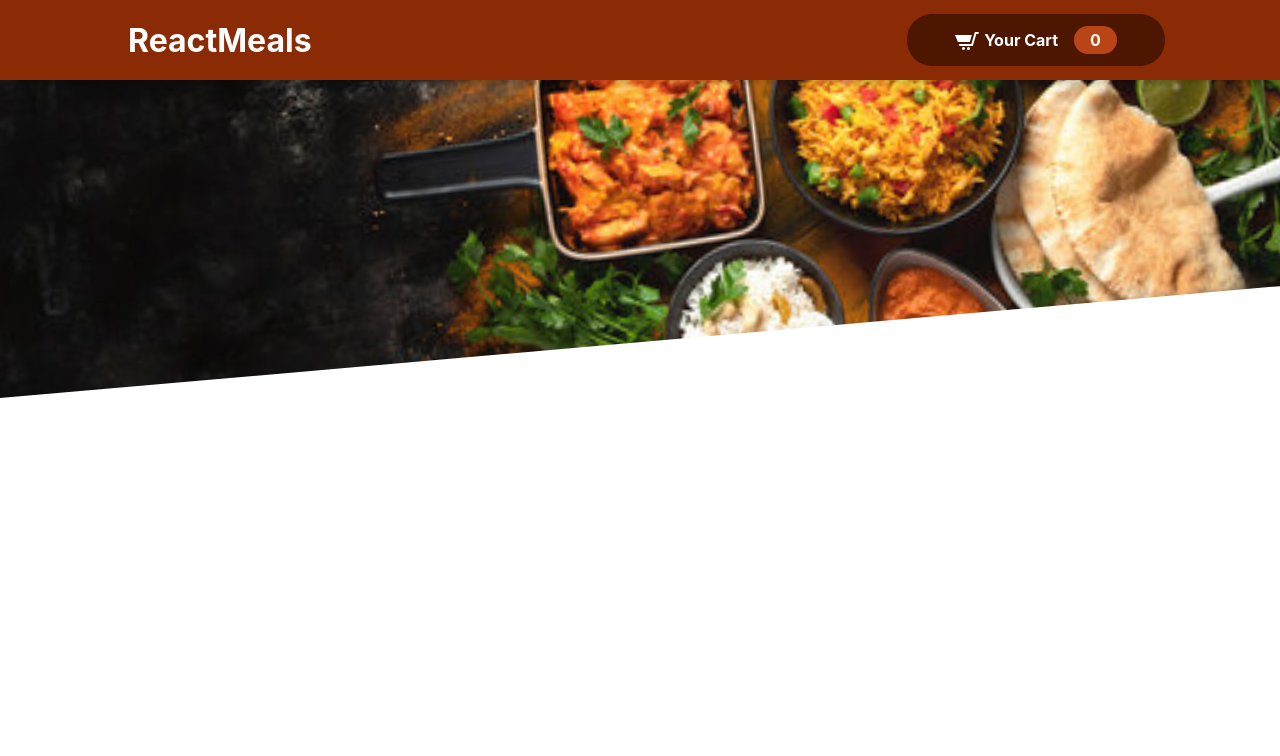
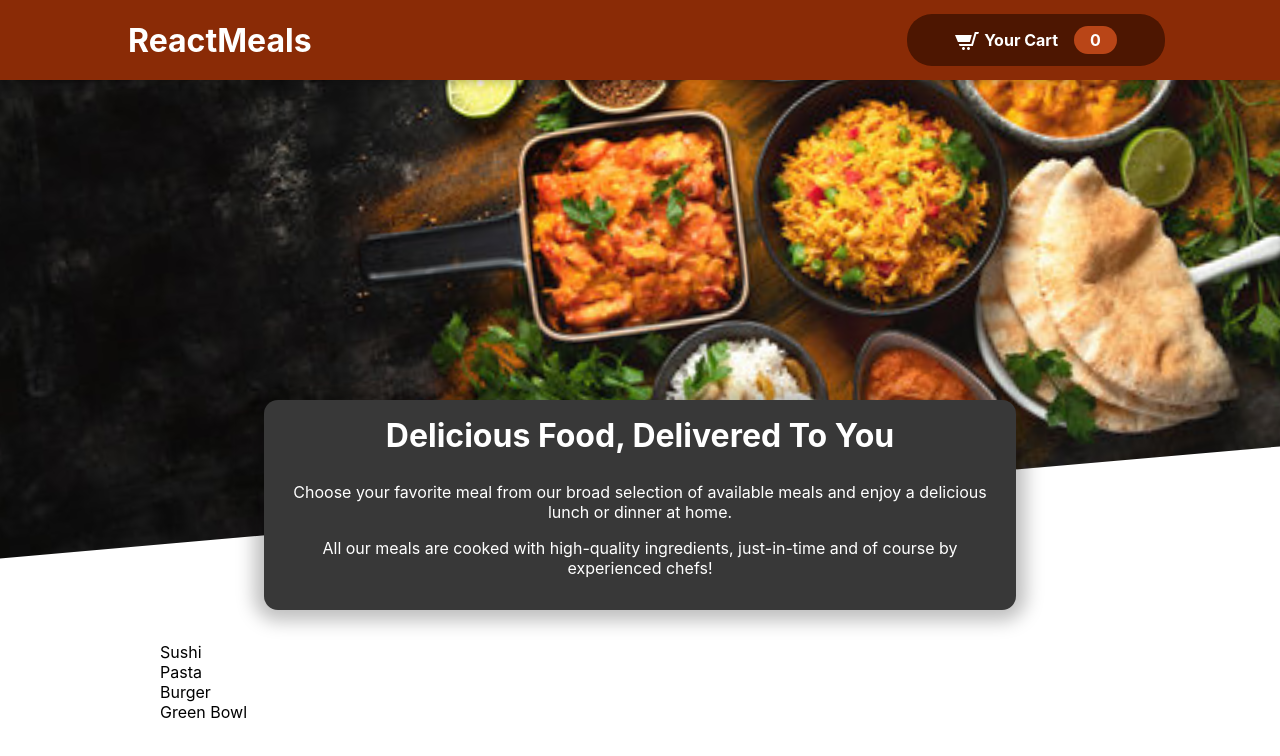
Before and after one commit to rbhriegu459/react-restaurant-app, a React (Create React App) app: page / in a window 1280 px wide. Shown: the top 756 px of the page. Built offline with nearby package versions, Linux system fonts and the light colour scheme.

Commit message:
mealsSummary

```diff
--- a/src/App.js
+++ b/src/App.js
@@ -1,11 +1,15 @@
 import { Fragment } from 'react';
 import './App.css';
 import Header from './components/Layout/Header';
+import Meals from './components/Meals/Meals';
 
 function App() {
   return (
     <Fragment>
       <Header />
+      <main>
+        <Meals />
+      </main>
     </Fragment>
   );
 }
--- a/src/components/Layout/Header.module.css
+++ b/src/components/Layout/Header.module.css
@@ -16,7 +16,7 @@
 
 .main-image{
     width: 100%;
-    height: 25rem;
+    height: 35rem;
     z-index: 0;
     overflow: hidden;
 }
@@ -25,7 +25,7 @@
     width: 110%;
     height: 100%;
     object-fit: cover;
-    transform: rotateZ(-5deg) translateY(-4rem) translateX(-1rem);
+    transform: rotateZ(-5deg) translateY(-4rem) translateX(-2rem);
 }
 
 button{
--- /dev/null
+++ b/src/components/Meals/AvailableMeals.js
@@ -0,0 +1,39 @@
+import classes from './AvailableMeals.module.css';
+
+const DUMMY_MEALS = [
+    {
+        id : 'm1',
+        name : 'Sushi',
+        description : 'Finest fresh vegetables',
+        price : 22.99,
+    },
+    {
+        id : 'm2',
+        name : 'Pasta',
+        description : 'White Sauce Pasta',
+        price : 16.5,
+    },
+    {
+        id : 'm3',
+        name : 'Burger',
+        description : 'American, Aloo tikki',
+        price : 12.99,
+    },
+    {
+        id : 'm4',
+        name : 'Green Bowl',
+        description : 'Healthy and green',
+        price : 21.99,
+    }
+
+]
+const AvailableMeals = () => {
+    const mealsList = DUMMY_MEALS.map(meal => {
+        return <li>{meal.name}</li>;
+    });
+    return <section className={classes.meals}>
+        <ul>{mealsList}</ul>
+    </section>
+};
+
+export default AvailableMeals;
--- /dev/null
+++ b/src/components/Meals/AvailableMeals.module.css
@@ -0,0 +1,24 @@
+.meals {
+    max-width: 60rem;
+    width: 90%;
+    margin: 2rem auto;
+    animation: meals-appear 1s ease-out forwards;
+  }
+
+  .meals ul {
+    list-style: none;
+    margin: 0;
+    padding: 0;
+  }
+
+  @keyframes meals-appear {
+    from {
+      opacity: 0;
+      transform: translateY(3rem);
+    }
+
+    to {
+      opacity: 1;
+      transform: translateY(0);
+    }
+  }
--- /dev/null
+++ b/src/components/Meals/Meals.js
@@ -0,0 +1,12 @@
+import MealsSummary from "./MealsSummary";
+import AvailableMeals from "./AvailableMeals";
+import { Fragment } from "react";
+
+const Meals = () => {
+    return <Fragment>
+        <MealsSummary />
+        <AvailableMeals />
+    </Fragment>
+}
+
+export default Meals;
--- /dev/null
+++ b/src/components/Meals/MealsSummary.js
@@ -0,0 +1,19 @@
+import classes from './MealsSummary.module.css';
+
+const MealsSummary = () => {
+  return (
+    <section className={classes.summary}>
+      <h2>Delicious Food, Delivered To You</h2>
+      <p>
+        Choose your favorite meal from our broad selection of available meals
+        and enjoy a delicious lunch or dinner at home.
+      </p>
+      <p>
+        All our meals are cooked with high-quality ingredients, just-in-time and
+        of course by experienced chefs!
+      </p>
+    </section>
+  );
+};
+
+export default MealsSummary;
--- /dev/null
+++ b/src/components/Meals/MealsSummary.module.css
@@ -0,0 +1,18 @@
+.summary {
+    text-align: center;
+    max-width: 45rem;
+    width: 90%;
+    margin: auto;
+    margin-top: -10rem;
+    position: relative;
+    background-color: #383838;
+    color: white;
+    border-radius: 14px;
+    padding: 1rem;
+    box-shadow: 0 1px 18px 10px rgba(0, 0, 0, 0.25);
+  }
+
+  .summary h2 {
+    font-size: 2rem;
+    margin-top: 0;
+  }
```
